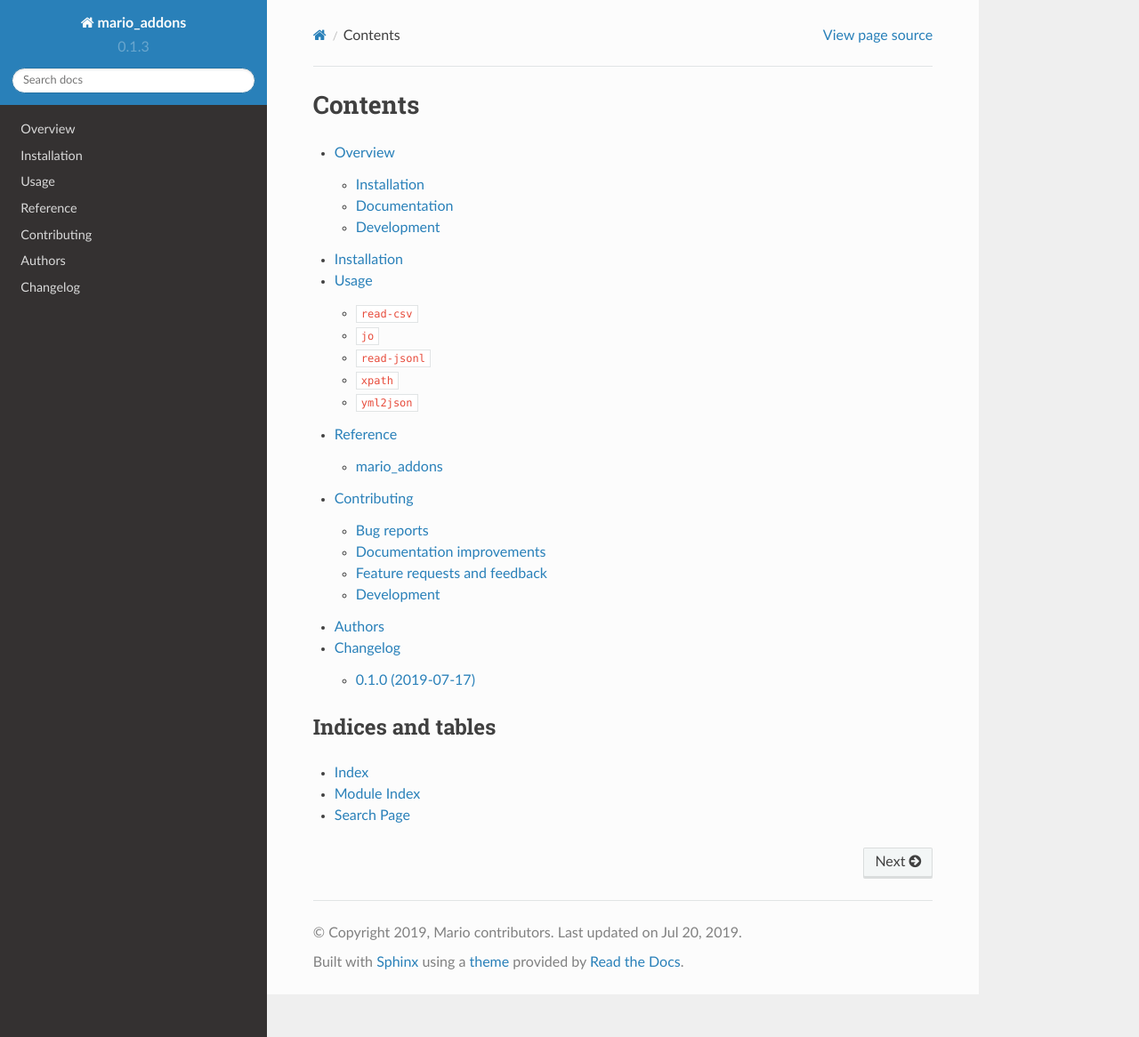
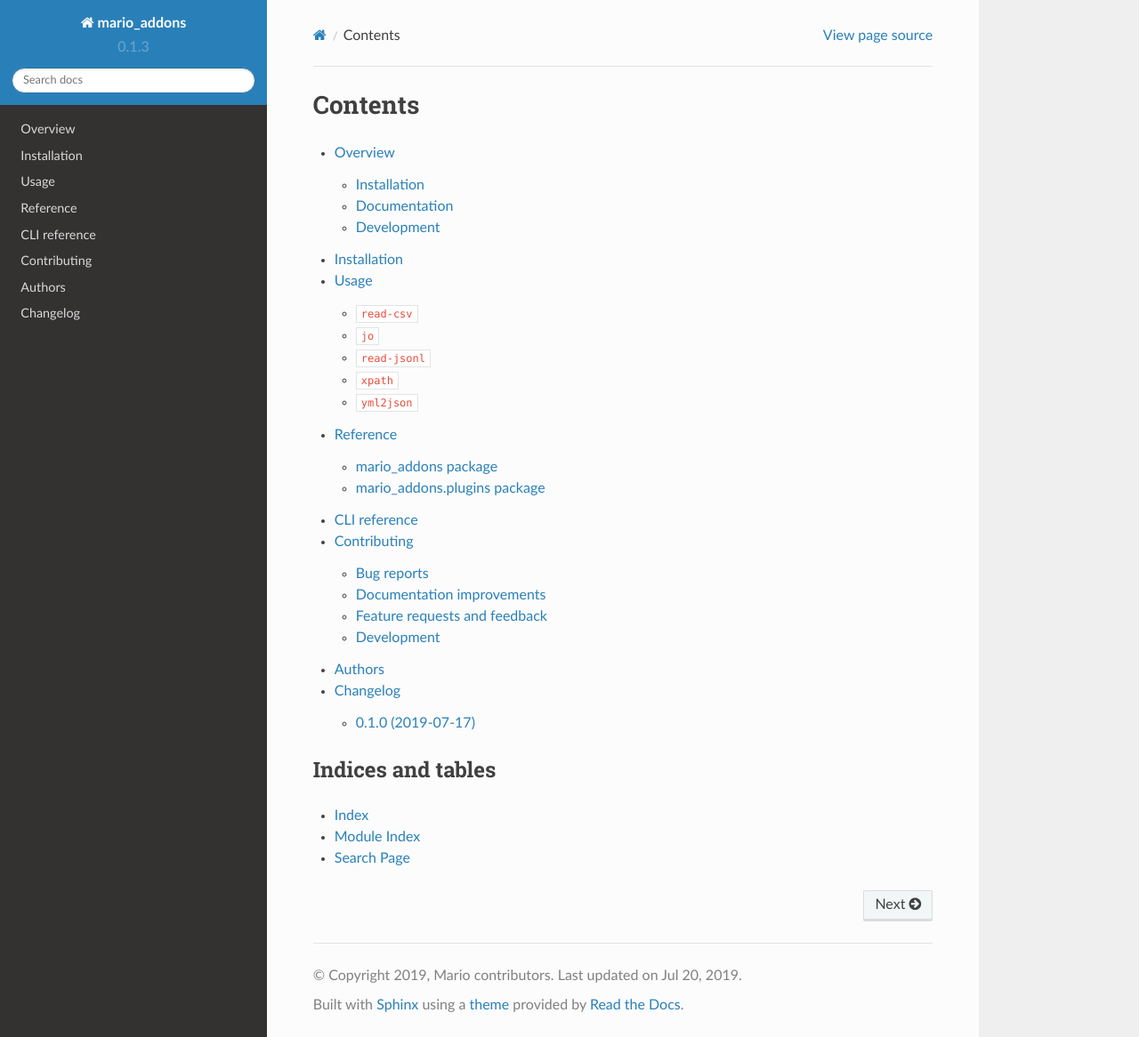
Before and after one commit to python-mario/mario-addons, a Sphinx documentation site: the page built from docs/index.rst, in a window 1280 px wide and 1166 px high. Shown: the whole window at 89% size. Built offline with Sphinx 7.4.7 and the Read the Docs theme 2.0.0, drawn with Linux system fonts in a browser that asks for light colours.

Commit message:
Generate cli reference

```diff
--- a/dev-requirements.txt
+++ b/dev-requirements.txt
@@ -24,7 +24,7 @@
 importlib-metadata==0.18  # via pluggy, pytest, tox
 incremental==17.5.0       # via cuvner, towncrier
 isort==4.3.21
-jinja2==2.10.1            # via towncrier
+jinja2==2.10.1
 lazy-object-proxy==1.4.1  # via astroid
 markupsafe==1.1.1         # via jinja2
 mccabe==0.6.1             # via flake8, pylint
--- /dev/null
+++ b/docs/cli_reference.rst
@@ -0,0 +1,7 @@
+=============
+CLI reference
+=============
+
+.. click:: mario.cli:cli
+   :prog: mario
+   :show-nested:
--- a/docs/conf.py
+++ b/docs/conf.py
@@ -16,6 +16,7 @@
     "sphinx.ext.napoleon",
     "sphinx.ext.todo",
     "sphinx.ext.viewcode",
+    "mario.sphinx_click",
 ]
 if os.getenv("SPELLCHECK"):
     extensions += ("sphinxcontrib.spelling",)
--- a/docs/index.rst
+++ b/docs/index.rst
@@ -9,6 +9,7 @@
    installation
    usage
    reference/index
+   cli_reference
    contributing
    authors
    changelog
--- /dev/null
+++ b/docs/reference/mario_addons.plugins.rst
@@ -0,0 +1,22 @@
+mario\_addons.plugins package
+=============================
+
+Submodules
+----------
+
+mario\_addons.plugins.addons module
+-----------------------------------
+
+.. automodule:: mario_addons.plugins.addons
+   :members:
+   :undoc-members:
+   :show-inheritance:
+
+
+Module contents
+---------------
+
+.. automodule:: mario_addons.plugins
+   :members:
+   :undoc-members:
+   :show-inheritance:
--- a/docs/reference/mario_addons.rst
+++ b/docs/reference/mario_addons.rst
@@ -1,9 +1,17 @@
-mario_addons
-============
+mario\_addons package
+=====================
 
-.. testsetup::
+Subpackages
+-----------
 
-    from mario_addons import *
+.. toctree::
+
+   mario_addons.plugins
+
+Module contents
+---------------
 
 .. automodule:: mario_addons
-    :members:
+   :members:
+   :undoc-members:
+   :show-inheritance:
--- /dev/null
+++ b/docs/reference/modules.rst
@@ -0,0 +1,7 @@
+src
+===
+
+.. toctree::
+   :maxdepth: 4
+
+   mario_addons
--- a/requirements.txt
+++ b/requirements.txt
@@ -15,7 +15,7 @@
 h11==0.9.0                # via asks
 idna==2.8                 # via trio
 lxml==4.3.4
-mario==0.0.122
+mario==0.0.123
 marshmallow==3.0.0rc8     # via mario
 mypy-extensions==0.4.1    # via mypy, trio-typing
 mypy==0.720               # via trio-typing
```
Also changed, not shown: 1 other file.
